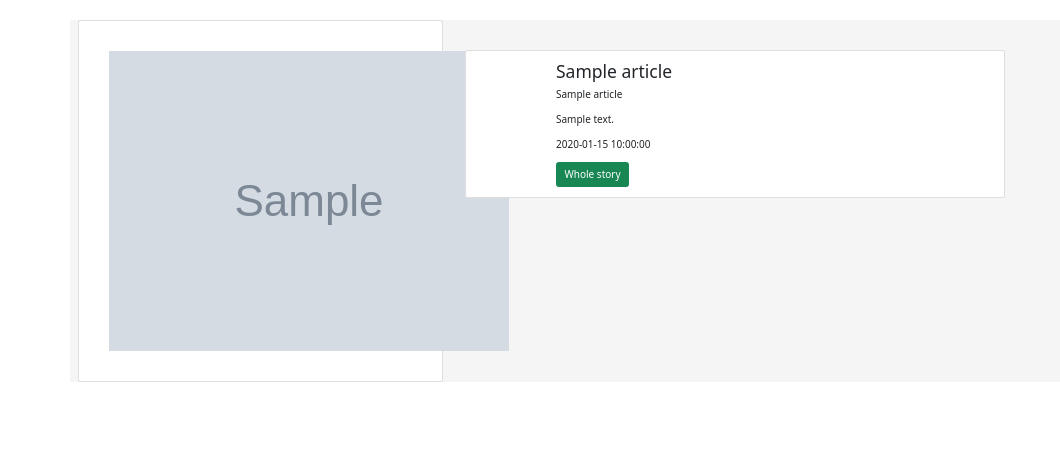
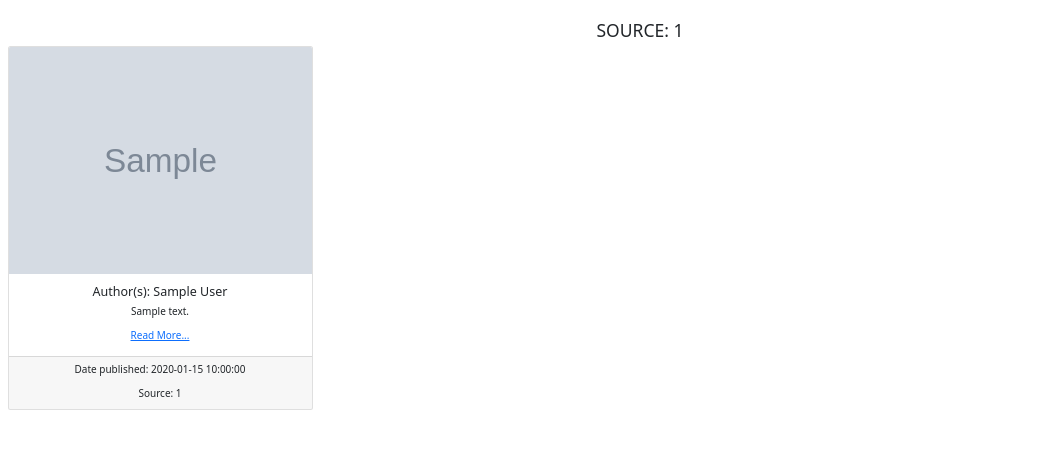
Before and after one commit to mwikalikyalo/news-API, a Flask app: template app/templates/news.html in a window 1280 px wide. Shown: the part 62-511 px from the top of the page, without its empty margins (0-1060 px from the left). Run offline with Flask 2, Linux system fonts and the light colour scheme; the template is opened without the code that fills it: most values are stand-ins (such as "Sample title", 1, 10 or a date in 2020); grey boxes marked "Sample" are stand-in pictures; some libraries are stand-ins or nearby versions.

```diff
--- a/app/main/views.py
+++ b/app/main/views.py
@@ -8,10 +8,9 @@ app= Flask(__name__)
 # Views
 @main.route('/')
 def index():
+    '''View root page function that returns the index page and its data'''
 
-    '''View root page function that returns the index page and its data'''
     return render_template('index.html')
-
 
 @main.route('/news/<int:id>')
 def news(id):
--- a/app/templates/news.html
+++ b/app/templates/news.html
@@ -1,31 +1,30 @@
-{% extends 'index.html' %}
+{% extends 'base.html' %}
+
 <!-- Content block -->
 {% block content %}
-
-<div class="container">
-  {% for article in article %}
-
-        <div class="row" style="background-color: #f5f5f5">
-            <div class="col-sm-4">
-            <div class="card" style="padding: 20px">
-                <div class="card-body">
-                <img src="{{article.Image}}" alt="img" width="400px" />
-                </div>
-            </div>
-            </div>
-            <div class="col-sm-6 g-5">
-            <div class="card">
-                <div class="card-body" style="padding-left: 90px">
-                <h3>{{ article.title }}</h3>
-
-                <p class="name">{{ article.name }}</p>
-                <p class="title">{{ article.description }}</p>
-                <p>{{article.publishedAt}}</p>
-                <a href="{{article.url}}" class="btn btn-success">Whole story</a>
-                </div>
-            </div>
+<div class="container-fluid">
+    <h3 class="text-center m-30 p-20"><span>SOURCE: {{id|upper()}}</span></h3>
+    <div class="row">
+    {% for article in articles %}
+        <div class="col-lg-3 col-md-4 col-sm-4 d-flex justify-content-center">
+            <div class="card text-center">
+                <!-- <div class="card-body"> -->
+                    <img class="card-img-top mb-3"src="{{article.urlToImage}}" width= "100%" alt="">
+                    <h5 class="card-title">Author(s): {{ article.author }}</h5>
+                    <div class="card-text mb-3">
+                        <p>{{article.description}}</p>
+                        <a href="{{ article.url }}" target="_blank">
+                            <h6>Read More...</h6>
+                        </a>
+                    </div>
+                    <div class="card-footer">
+                        <p><span>Date published:</span> {{article.publishedAt}}</p>
+                        <h6>Source: {{id|title()}}</h6>
+                    </div>
+                <!-- </div> -->
             </div>
         </div>
-    {% endfor%}
-  {% endblock %}
+    {% endfor %}
+    </div>
 </div>
+{% endblock %}
```
